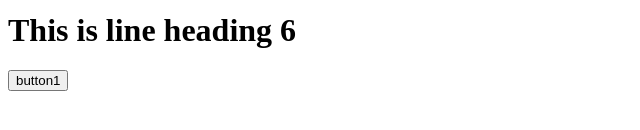
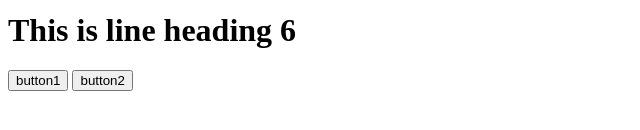
Before and after one commit to tulamsg/CommitTest, a plain HTML site: page index.html in a window 1280 px wide. Shown: the part 230-360 px from the top of the page, without its empty margins (0-640 px from the left). Drawn offline with Linux system fonts and the light colour scheme.

Commit message:
button2 added

```diff
--- a/index.html
+++ b/index.html
@@ -11,6 +11,7 @@
     <h1>This is line heading 5</h1>
     <h1>This is line heading 6</h1>
 <button>button1</button>
+<button>button2</button>
 
 
   </body>
```
